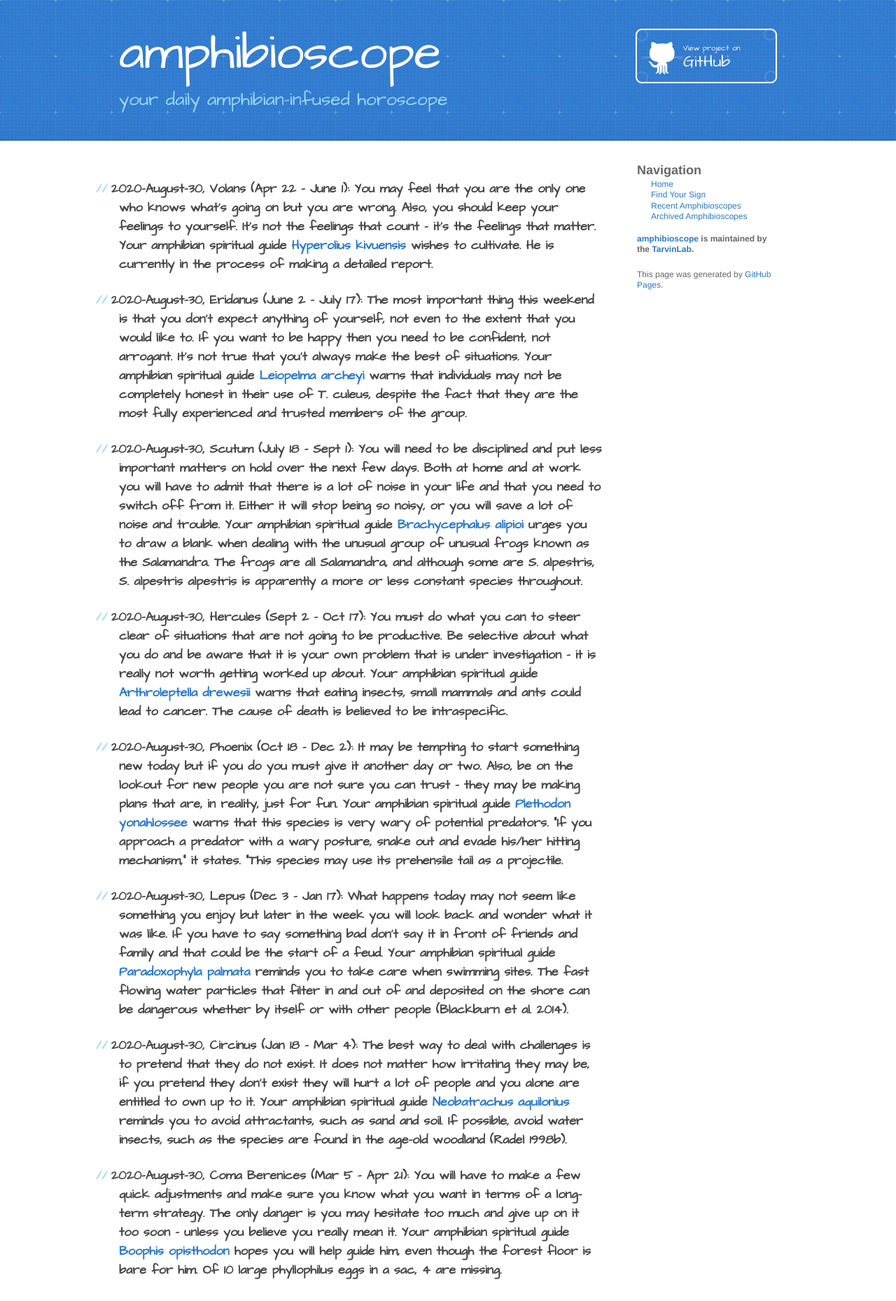
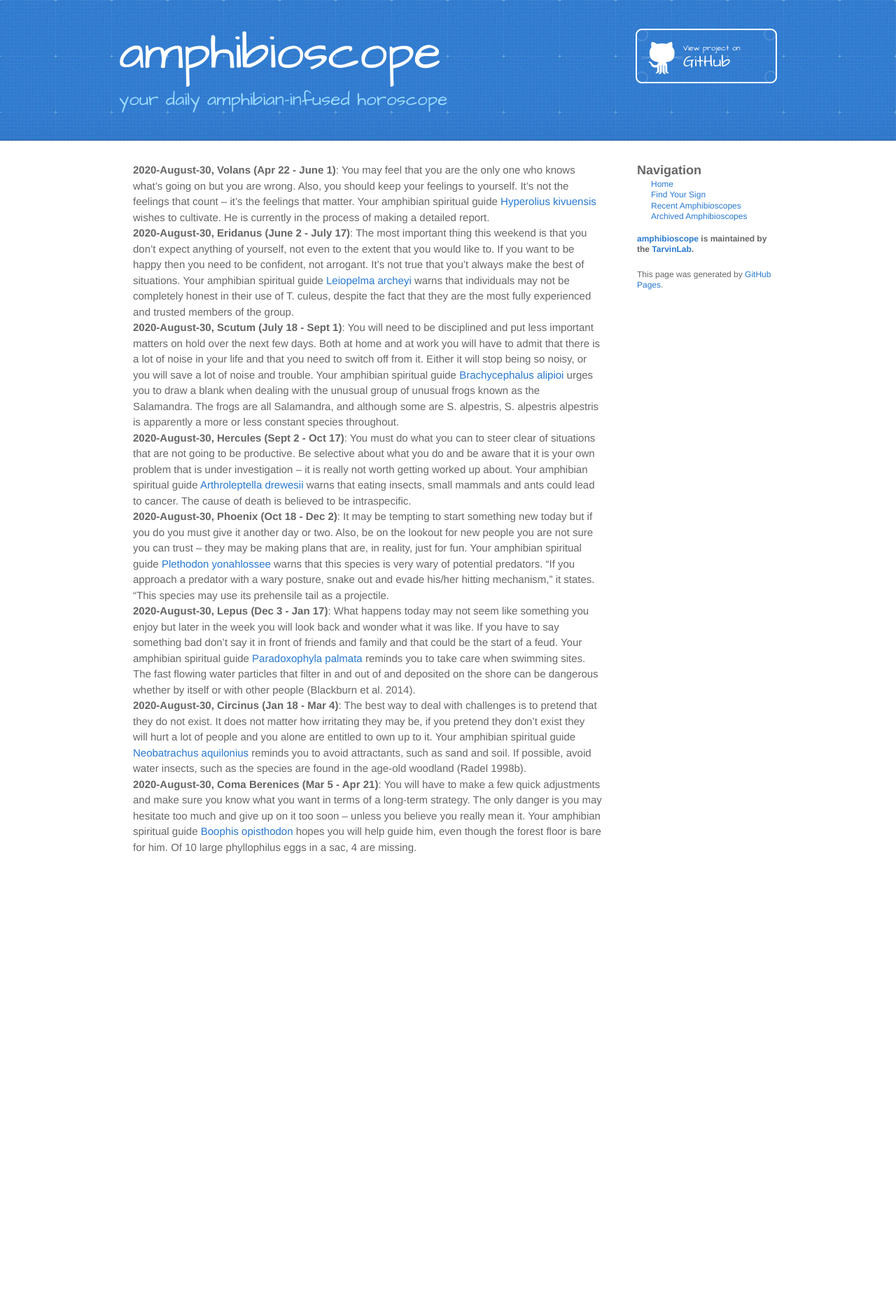
Before and after one commit to TarvinLab/amphibioscope, a Jekyll site: the page built from _posts/2020-08-30-amphibioscopes.md, in a window 1280 px wide. Shown: the whole page at 70% size. Built offline with Jekyll 4.4.1, drawn with Linux system fonts in a browser that asks for light colours; after the commit the page ends 1245 px from its top, so only the background shows below that.

```diff
--- a/_posts/2020-08-30-amphibioscopes.md
+++ b/_posts/2020-08-30-amphibioscopes.md
@@ -6,11 +6,11 @@ date: 2020-08-30 08:00 -7:00
 ---
 
 
-### **2020-August-30, Volans (Apr 22 - June 1)**: You may feel that you are the only one who knows what’s going on but you are wrong. Also, you should keep your feelings to yourself. It’s not the feelings that count – it’s the feelings that matter. Your amphibian spiritual guide [Hyperolius kivuensis](https://amphibiaweb.org/cgi/amphib_query?where-genus=Hyperolius&where-species=kivuensis) wishes to cultivate. He is currently in the process of making a detailed report.
-### **2020-August-30, Eridanus (June 2 - July 17)**: The most important thing this weekend is that you don’t expect anything of yourself, not even to the extent that you would like to. If you want to be happy then you need to be confident, not arrogant. It’s not true that you’t always make the best of situations. Your amphibian spiritual guide [Leiopelma archeyi](https://amphibiaweb.org/cgi/amphib_query?where-genus=Leiopelma&where-species=archeyi) warns that individuals may not be completely honest in their use of T. culeus, despite the fact that they are the most fully experienced and trusted members of the group.
-### **2020-August-30, Scutum (July 18 - Sept 1)**: You will need to be disciplined and put less important matters on hold over the next few days. Both at home and at work you will have to admit that there is a lot of noise in your life and that you need to switch off from it. Either it will stop being so noisy, or you will save a lot of noise and trouble. Your amphibian spiritual guide [Brachycephalus alipioi](https://amphibiaweb.org/cgi/amphib_query?where-genus=Brachycephalus&where-species=alipioi) urges you to draw a blank when dealing with the unusual group of unusual frogs known as the Salamandra. The frogs are all Salamandra, and although some are S. alpestris, S. alpestris alpestris is apparently a more or less constant species throughout.
-### **2020-August-30, Hercules (Sept 2 - Oct 17)**: You must do what you can to steer clear of situations that are not going to be productive. Be selective about what you do and be aware that it is your own problem that is under investigation – it is really not worth getting worked up about. Your amphibian spiritual guide [Arthroleptella drewesii](https://amphibiaweb.org/cgi/amphib_query?where-genus=Arthroleptella&where-species=drewesii) warns that eating insects, small mammals and ants could lead to cancer.  The cause of death is believed to be intraspecific.
-### **2020-August-30, Phoenix (Oct 18 - Dec 2)**: It may be tempting to start something new today but if you do you must give it another day or two. Also, be on the lookout for new people you are not sure you can trust – they may be making plans that are, in reality, just for fun. Your amphibian spiritual guide [Plethodon yonahlossee](https://amphibiaweb.org/cgi/amphib_query?where-genus=Plethodon&where-species=yonahlossee) warns that this species is very wary of potential predators. "If you approach a predator with a wary posture, snake out and evade his/her hitting mechanism," it states. "This species may use its prehensile tail as a projectile.
-### **2020-August-30, Lepus (Dec 3 - Jan 17)**: What happens today may not seem like something you enjoy but later in the week you will look back and wonder what it was like. If you have to say something bad don’t say it in front of friends and family and that could be the start of a feud. Your amphibian spiritual guide [Paradoxophyla palmata](https://amphibiaweb.org/cgi/amphib_query?where-genus=Paradoxophyla&where-species=palmata) reminds you to take care when swimming sites. The fast flowing water particles that filter in and out of and deposited on the shore can be dangerous whether by itself or with other people (Blackburn et al. 2014).
-### **2020-August-30, Circinus (Jan 18 - Mar 4)**: The best way to deal with challenges is to pretend that they do not exist. It does not matter how irritating they may be, if you pretend they don’t exist they will hurt a lot of people and you alone are entitled to own up to it. Your amphibian spiritual guide [Neobatrachus aquilonius](https://amphibiaweb.org/cgi/amphib_query?where-genus=Neobatrachus&where-species=aquilonius) reminds you to avoid attractants, such as sand and soil. If possible, avoid water insects, such as the species are found in the age-old woodland (Radel 1998b).
-### **2020-August-30, Coma Berenices (Mar 5 - Apr 21)**: You will have to make a few quick adjustments and make sure you know what you want in terms of a long-term strategy. The only danger is you may hesitate too much and give up on it too soon – unless you believe you really mean it. Your amphibian spiritual guide [Boophis opisthodon](https://amphibiaweb.org/cgi/amphib_query?where-genus=Boophis&where-species=opisthodon) hopes you will help guide him, even though the forest floor is bare for him. Of 10 large phyllophilus eggs in a sac, 4 are missing.
+-  **2020-August-30, Volans (Apr 22 - June 1)**: You may feel that you are the only one who knows what’s going on but you are wrong. Also, you should keep your feelings to yourself. It’s not the feelings that count – it’s the feelings that matter. Your amphibian spiritual guide [Hyperolius kivuensis](https://amphibiaweb.org/cgi/amphib_query?where-genus=Hyperolius&where-species=kivuensis) wishes to cultivate. He is currently in the process of making a detailed report.
+-  **2020-August-30, Eridanus (June 2 - July 17)**: The most important thing this weekend is that you don’t expect anything of yourself, not even to the extent that you would like to. If you want to be happy then you need to be confident, not arrogant. It’s not true that you’t always make the best of situations. Your amphibian spiritual guide [Leiopelma archeyi](https://amphibiaweb.org/cgi/amphib_query?where-genus=Leiopelma&where-species=archeyi) warns that individuals may not be completely honest in their use of T. culeus, despite the fact that they are the most fully experienced and trusted members of the group.
+-  **2020-August-30, Scutum (July 18 - Sept 1)**: You will need to be disciplined and put less important matters on hold over the next few days. Both at home and at work you will have to admit that there is a lot of noise in your life and that you need to switch off from it. Either it will stop being so noisy, or you will save a lot of noise and trouble. Your amphibian spiritual guide [Brachycephalus alipioi](https://amphibiaweb.org/cgi/amphib_query?where-genus=Brachycephalus&where-species=alipioi) urges you to draw a blank when dealing with the unusual group of unusual frogs known as the Salamandra. The frogs are all Salamandra, and although some are S. alpestris, S. alpestris alpestris is apparently a more or less constant species throughout.
+-  **2020-August-30, Hercules (Sept 2 - Oct 17)**: You must do what you can to steer clear of situations that are not going to be productive. Be selective about what you do and be aware that it is your own problem that is under investigation – it is really not worth getting worked up about. Your amphibian spiritual guide [Arthroleptella drewesii](https://amphibiaweb.org/cgi/amphib_query?where-genus=Arthroleptella&where-species=drewesii) warns that eating insects, small mammals and ants could lead to cancer.  The cause of death is believed to be intraspecific.
+-  **2020-August-30, Phoenix (Oct 18 - Dec 2)**: It may be tempting to start something new today but if you do you must give it another day or two. Also, be on the lookout for new people you are not sure you can trust – they may be making plans that are, in reality, just for fun. Your amphibian spiritual guide [Plethodon yonahlossee](https://amphibiaweb.org/cgi/amphib_query?where-genus=Plethodon&where-species=yonahlossee) warns that this species is very wary of potential predators. "If you approach a predator with a wary posture, snake out and evade his/her hitting mechanism," it states. "This species may use its prehensile tail as a projectile.
+-  **2020-August-30, Lepus (Dec 3 - Jan 17)**: What happens today may not seem like something you enjoy but later in the week you will look back and wonder what it was like. If you have to say something bad don’t say it in front of friends and family and that could be the start of a feud. Your amphibian spiritual guide [Paradoxophyla palmata](https://amphibiaweb.org/cgi/amphib_query?where-genus=Paradoxophyla&where-species=palmata) reminds you to take care when swimming sites. The fast flowing water particles that filter in and out of and deposited on the shore can be dangerous whether by itself or with other people (Blackburn et al. 2014).
+-  **2020-August-30, Circinus (Jan 18 - Mar 4)**: The best way to deal with challenges is to pretend that they do not exist. It does not matter how irritating they may be, if you pretend they don’t exist they will hurt a lot of people and you alone are entitled to own up to it. Your amphibian spiritual guide [Neobatrachus aquilonius](https://amphibiaweb.org/cgi/amphib_query?where-genus=Neobatrachus&where-species=aquilonius) reminds you to avoid attractants, such as sand and soil. If possible, avoid water insects, such as the species are found in the age-old woodland (Radel 1998b).
+-  **2020-August-30, Coma Berenices (Mar 5 - Apr 21)**: You will have to make a few quick adjustments and make sure you know what you want in terms of a long-term strategy. The only danger is you may hesitate too much and give up on it too soon – unless you believe you really mean it. Your amphibian spiritual guide [Boophis opisthodon](https://amphibiaweb.org/cgi/amphib_query?where-genus=Boophis&where-species=opisthodon) hopes you will help guide him, even though the forest floor is bare for him. Of 10 large phyllophilus eggs in a sac, 4 are missing.
```
